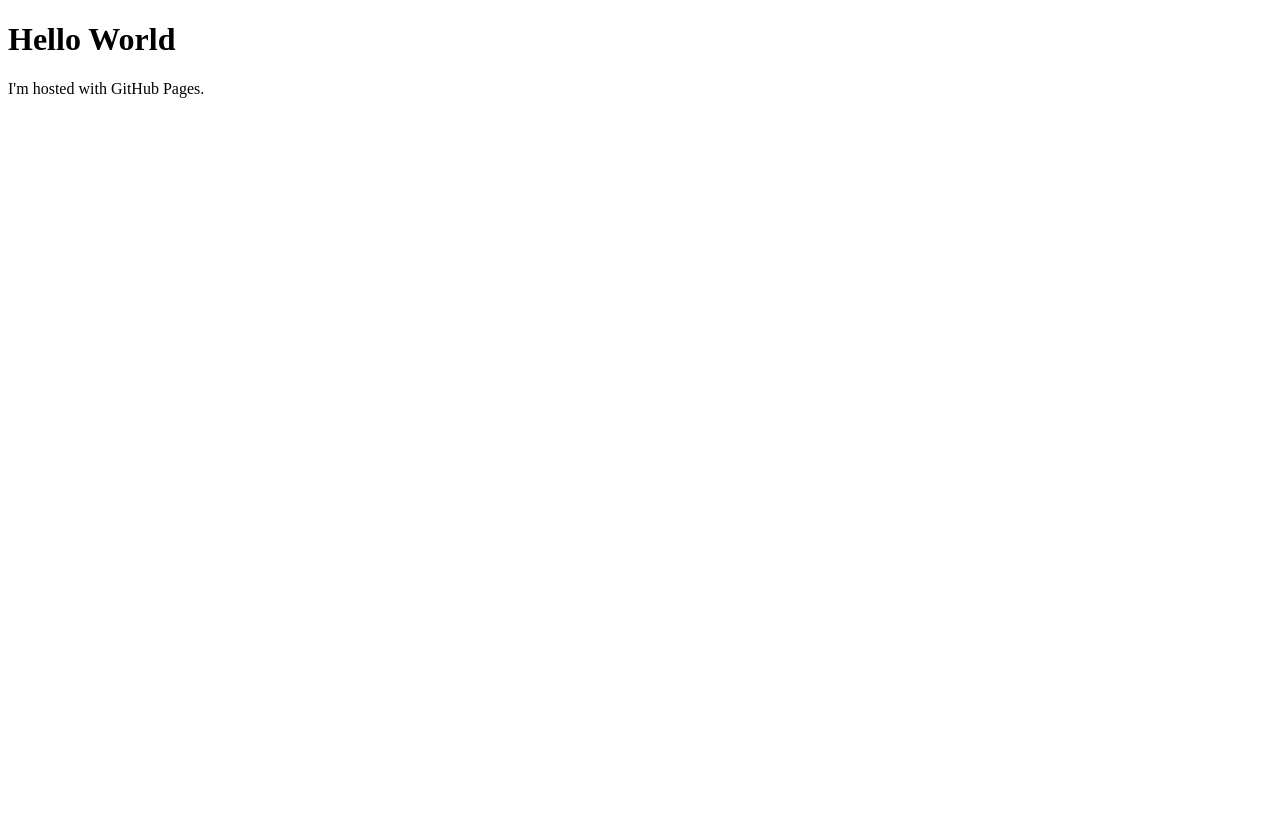
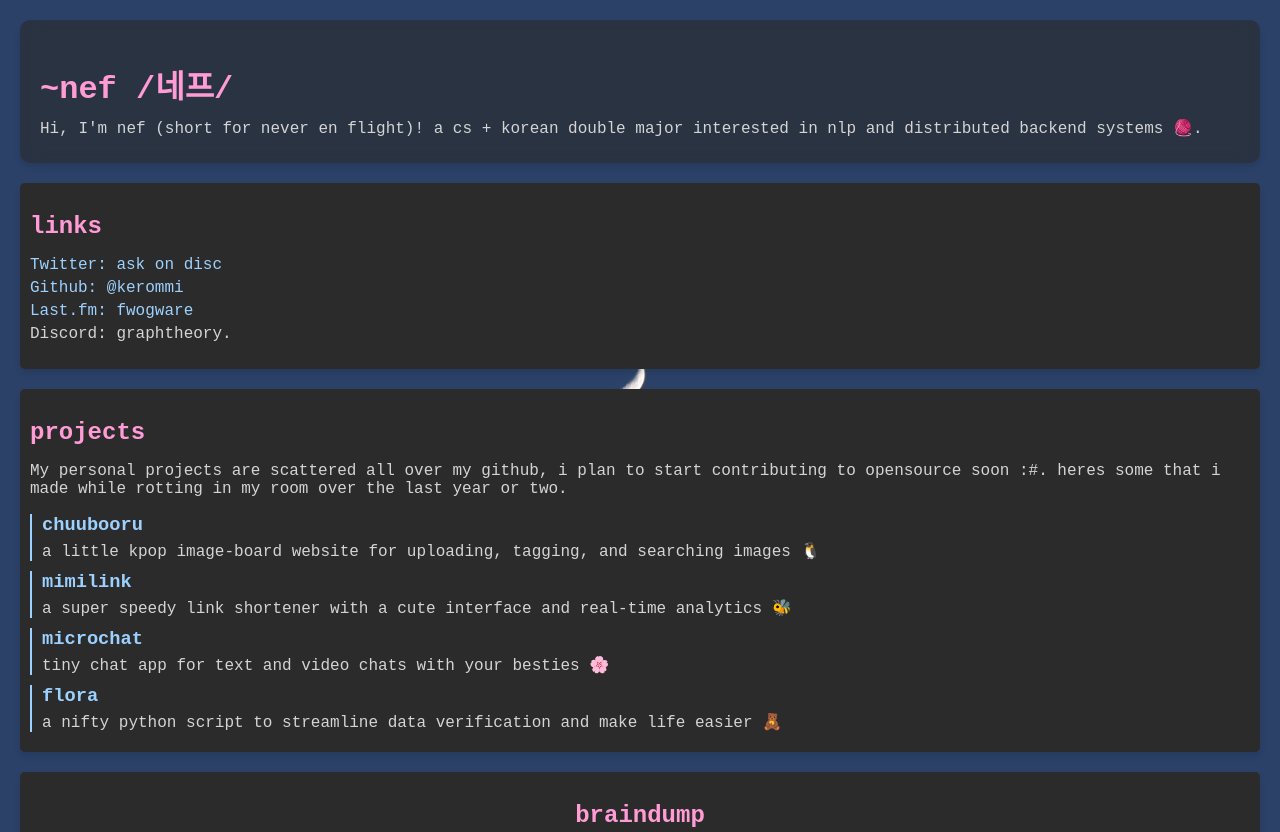
Before and after one commit to kerommi/kerommi.github.io, a plain HTML site: page index.html in a window 1280 px wide. Shown: the top 832 px of the page. Before the commit the page ends 800 px from the top, so only its background shows below. Drawn offline with Linux system fonts and the light colour scheme; grey boxes are pictures that could not be loaded.

Commit message:
yeah lol

```diff
--- a/index.html
+++ b/index.html
@@ -1,7 +1,66 @@
 <!DOCTYPE html>
 <html>
+<head>
+  <title>~nef</title>
+ <link rel="stylesheet" href="styles.css">
+</head>
 <body>
-<h1>Hello World</h1>
-<p>I'm hosted with GitHub Pages.</p>
+  <div class="profile">
+    <h1>~nef /네프/</h1>
+    <p>Hi, I'm nef (short for never en flight)! a cs + korean double major interested in nlp and distributed backend systems 🧶.</p>
+  </div>
+
+  <div class="links">
+    <h2>links</h2>
+    <ul>
+      <li><a href="https://twitter.com/bitwisexor" target="_blank">Twitter: ask on disc</a></li>
+      <li><a href="https://github.com/kerommi" target="_blank">Github: @kerommi</a></li>
+      <li><a href="https://www.last.fm/user/fwogware" target="_blank">Last.fm: fwogware</a></li>
+      <li>Discord: graphtheory.</li>
+
+    </ul>
+  </div>
+
+  <div class="projects">
+    <h2>projects</h2>
+    <p>My personal projects are scattered all over my github, i plan to start contributing to opensource soon :#. heres some that i made while rotting in my room over the last year or two.</p>
+    <div class="project">
+      <h3>chuubooru</h3>
+      <p>a little kpop image-board website for uploading, tagging, and searching images 🐧</p>
+    </div>
+    <div class="project">
+      <h3>mimilink</h3>
+      <p>a super speedy link shortener with a cute interface and real-time analytics 🐝</p>
+    </div>
+    <div class="project">
+      <h3>microchat</h3>
+      <p>tiny chat app for text and video chats with your besties 🌸</p>
+    </div>
+    <div class="project">
+      <h3>flora</h3>
+      <p>a nifty python script to streamline data verification and make life easier 🧸</p>
+    </div>
+  </div>
+
+  <div class="friends">
+    <h2>braindump</h2>
+    <img src="https://cyber.dabamos.de/88x31/88-31-banner.gif" alt="8831">
+    <img src="https://cyber.dabamos.de/88x31/akageobutton2.gif" alt="akageo">
+    <img src="https://cyber.dabamos.de/88x31/17.gif" alt="17">
+    <img src="https://cyber.dabamos.de/88x31/evangelion.gif" alt="envagelion">
+    <img src="https://cyber.dabamos.de/88x31/tocxjo.gif" alt="tocxjo">
+    <img src="https://cyber.dabamos.de/88x31/vservers2.gif" alt="vservers2">
+    <img src="https://cyber.dabamos.de/88x31/z3r0s.gif" alt="z3r0s">
+    <img src="https://cyber.dabamos.de/88x31/wii.gif" alt="wii">
+    <img src="https://cyber.dabamos.de/88x31/underwear.gif" alt="underwear">
+    <img src="https://cyber.dabamos.de/88x31/brave.gif" alt="brave">
+    <img src="https://cyber.dabamos.de/88x31/bob.gif" alt="bob">
+    <img src="https://cyber.dabamos.de/88x31/classic_compatible.gif" alt="classic_compatible">
+
+  </div>
+
+  <div class="footer">
+    <p>Copyright (c) 2024 nef ♡ Source code</p>
+  </div>
 </body>
 </html>
--- /dev/null
+++ b/styles.css
@@ -0,0 +1,96 @@
+body {
+    font-family: 'Courier New', Courier, monospace;
+    background-image: url('wallhaven-j88pvq.png');
+    background-size: cover;
+    background-position: center;
+    background-repeat: no-repeat;
+    background-attachment: fixed;
+    color: #d4d4d4;
+    margin: 0;
+    padding: 20px;
+  }
+
+  .profile, .links, .projects, .friends {
+    background-color: rgba(43, 43, 43, 0.6);
+    backdrop-filter: blur(10px);
+    -webkit-backdrop-filter: blur(10px);
+    border-radius: 10px;
+    padding: 20px;
+    margin-bottom: 20px;
+    box-shadow: 0 4px 6px rgba(0, 0, 0, 0.1);
+  }
+
+  h1, h2 {
+    color: #ff9cd6;
+    margin-bottom: 10px;
+  }
+
+  .profile {
+    margin-bottom: 20px;
+  }
+
+  .profile p {
+    margin: 5px 0;
+  }
+
+  .links {
+    margin-bottom: 20px;
+    background-color: #2b2b2b;
+    padding: 10px;
+    border-radius: 5px;
+  }
+
+  .links ul {
+    list-style-type: none;
+    padding: 0;
+  }
+
+  .links li {
+    margin-bottom: 5px;
+  }
+
+  .projects {
+    margin-bottom: 20px;
+    background-color: #2b2b2b;
+    padding: 10px;
+    border-radius: 5px;
+  }
+
+  .project {
+    margin-bottom: 10px;
+    border-left: 2px solid #9cd1ff;
+    padding-left: 10px;
+  }
+
+  .project h3 {
+    margin: 0;
+    color: #9cd1ff;
+  }
+
+  .project p {
+    margin: 5px 0;
+  }
+
+  .friends {
+    margin-bottom: 20px;
+    background-color: #2b2b2b;
+    padding: 10px;
+    border-radius: 5px;
+    text-align: center;
+  }
+
+
+  .footer {
+    text-align: center;
+    font-size: 12px;
+    color: #888888;
+  }
+
+  a {
+    color: #9cd1ff;
+    text-decoration: none;
+  }
+
+  a:hover {
+    text-decoration: underline;
+  }
```
Also changed, not shown: wallhaven-j88pvq.png (added).
